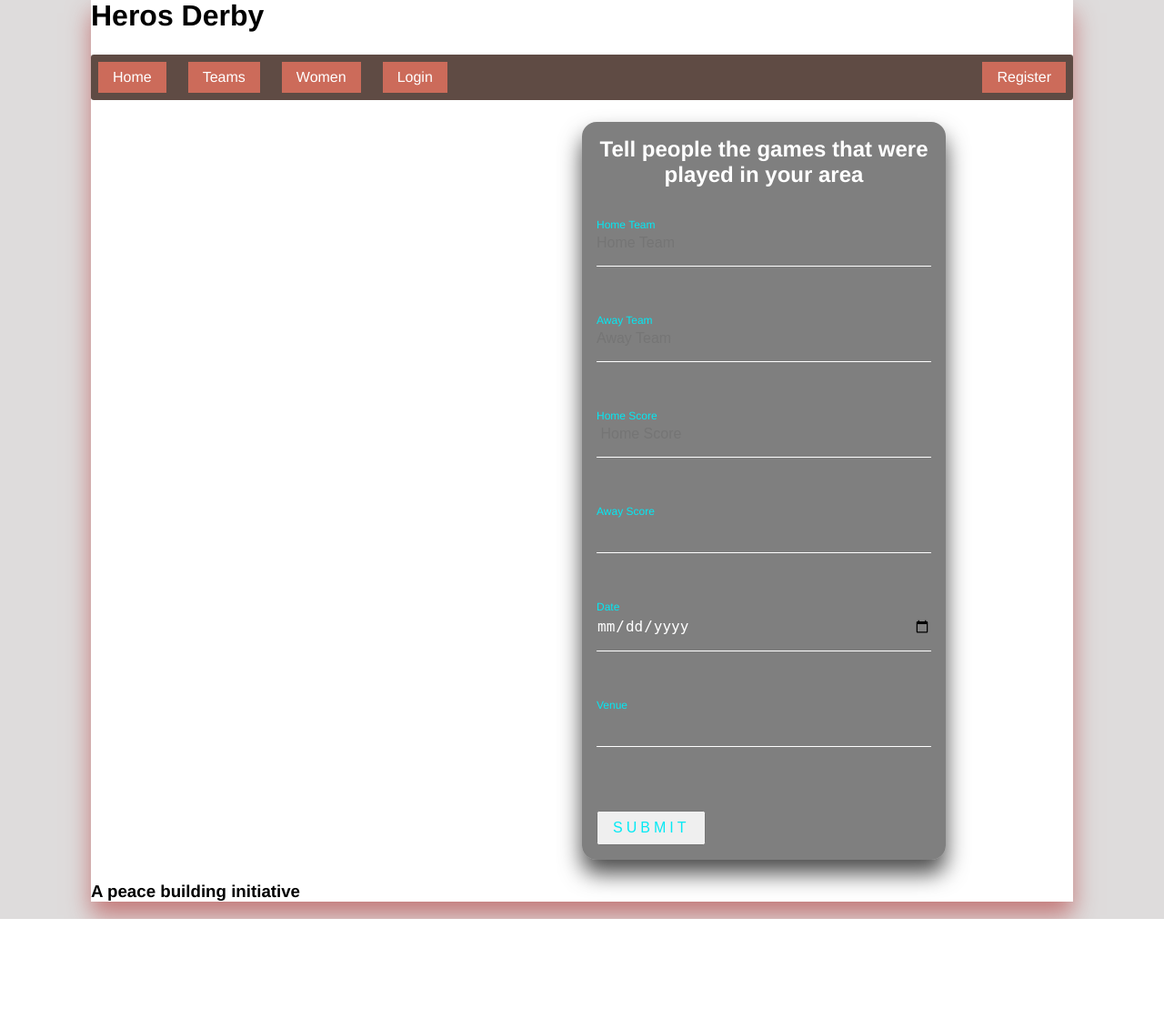
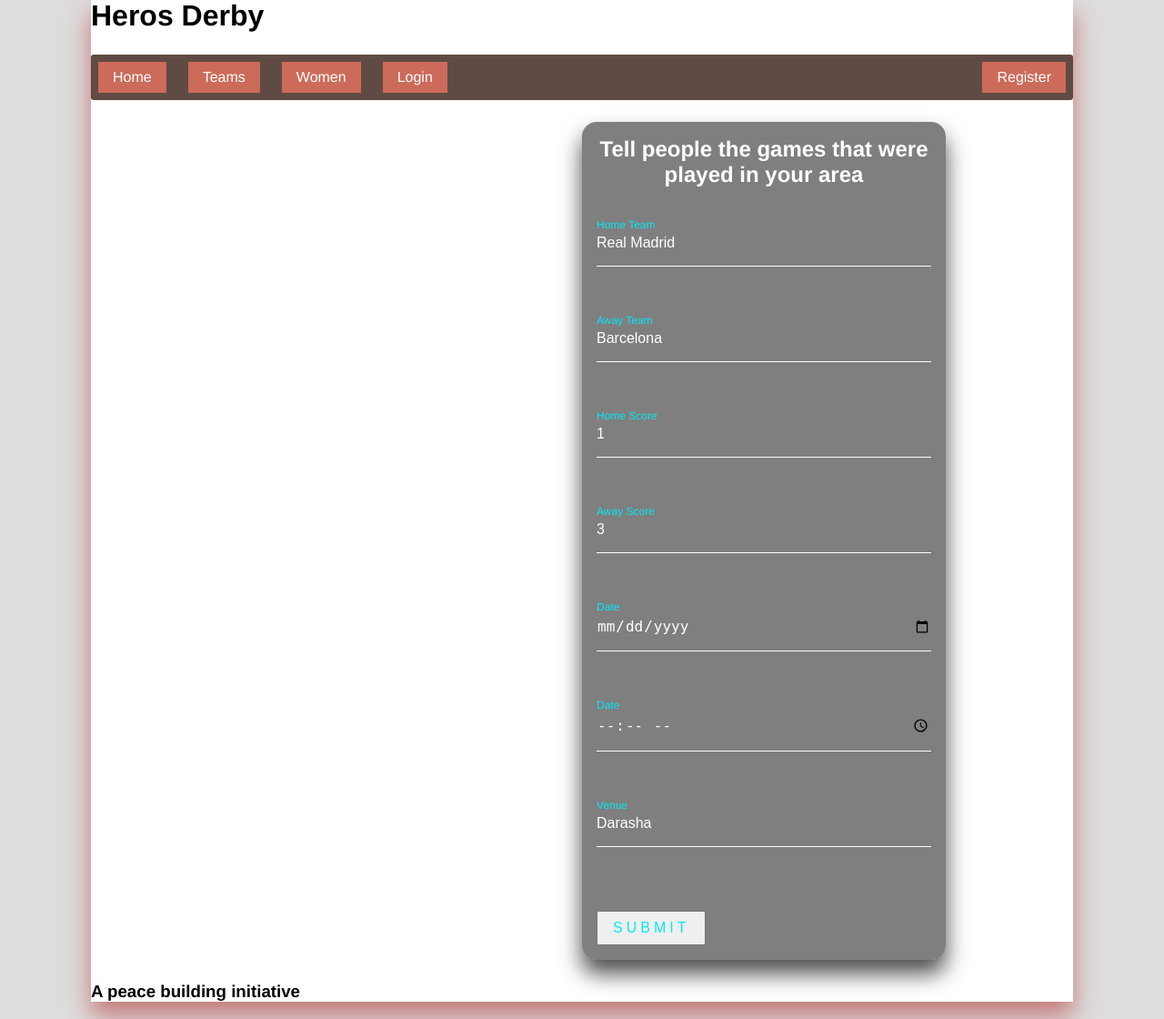
Before and after one commit to samuelmwangimbuthia/Heros-Derby, a Flask app: page /addMatch in a window 1280 px wide. Shown: the part 22-1142 px from the top of the page at 91% size. Before the commit the page ends 1032 px from the top, so only its background shows below. Run offline with Flask 3, Linux system fonts and the light colour scheme.

Commit message:
insert into recent matches

```diff
--- a/app.py
+++ b/app.py
@@ -66,7 +66,9 @@ def rank_teams():
         else:
             points = 0
 
-
+#display upcoming matches
+#show a pop up to ask if the user knows the results if it was never filled
+# change past due games status from upcoming to postponed
 @app.route("/index")
 def index():
     recent_matches = display_recent_matches()
@@ -163,9 +165,27 @@ def teams():
     return render_template("teams.html", teams=teams)
 
 # add a recently played match
-@app.route("/addMatch")
+@app.route("/addMatch", methods=["GET", "POST"])
 def add_match():
     # if not logged in , login first to add a match
+    if request.method == "POST":
+        # insert matches played into the database
+        # lookup the id for the teams and if not created insert it
+
+        homeTeam = request.form.get("home_team")
+        awayTeam = request.form.get("away_team")
+        db.execute("SELECT id FROM teams WHERE name = ?", (homeTeam,))
+        home = db.fetchone()
+        db.execute("SELECT id FROM teams WHERE name = ?", (awayTeam,))
+        away = db.fetchone()
+        matchDate = request.form.get("match_date")
+        matchTime = request.form.get("match_time")
+        homeScore = request.form.get("home_score")
+        awayScore = request.form.get("away_score")
+        print('%s',home)
+        db.execute("INSERT INTO 'matches' (home_team_id, away_team_id, match_date, match_time, home_score, away_score) VALUES(?,?,?,?,?,?)",
+                   [home, away, matchDate, matchTime, homeScore, awayScore])
+        con.commit()
     return render_template("addMatch.html")
 
 if __name__ == "__main__":
--- a/templates/addMatch.html
+++ b/templates/addMatch.html
@@ -9,31 +9,36 @@
     <h2>Tell people the games that were played in your area</h2>
     <form action="/addMatch" method="post">
         <div class="user-box">
-            <input type="text" name="home_team" placeholder="Home Team">
+            <input type="text" name="home_team" value="Real Madrid" placeholder="Home Team">
             <label>Home Team</label>
 
         </div>
         <div class="user-box">
-            <input type="text" name="away_team" placeholder="Away Team">
+            <input type="text" name="away_team" value="Barcelona" placeholder="Away Team">
             <label>Away Team</label>
 
         </div>
         <div class="user-box">
-            <input type="number" name="home_score" placeholder=" Home Score">
+            <input type="number" name="home_score" value="1" placeholder=" Home Score">
             <label>Home Score</label>
 
         </div>
         <div class="user-box">
-            <input type="number" name="away_score">
+            <input type="number" value="3" name="away_score">
             <label>Away Score</label>
         </div>
         <div class="user-box">
-            <input type="date" name="Date">
+            <input type="date" name="match_date">
             <label>Date</label>
 
         </div>
         <div class="user-box">
-            <input type="text" name="venue">
+            <input type="time" name="match_time">
+            <label>Date</label>
+
+        </div>
+        <div class="user-box">
+            <input type="text" value="Darasha" name="venue">
             <label>Venue</label>
 
         </div>
```
Also changed, not shown: 1 other file.
